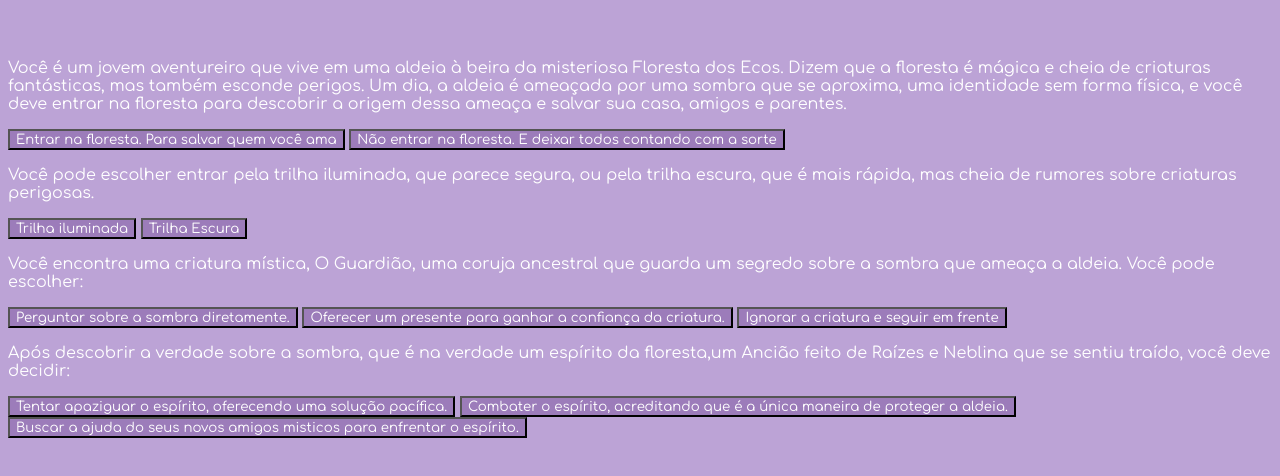
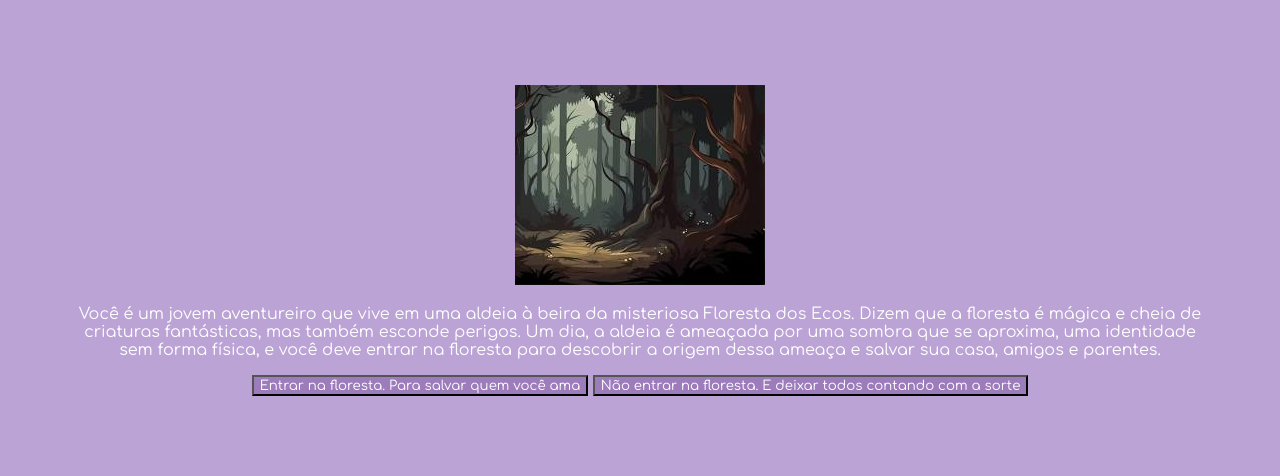
Before and after one commit to 04garcia/A-Floresta-dos-Ecos-Julia-Garcia-1mb, a plain HTML site: page index.html in a window 1280 px wide. Shown: the part 118-594 px from the top of the page. Drawn offline with Linux system fonts and the light colour scheme.

Commit message:
script pronto

```diff
--- a/index.html
+++ b/index.html
@@ -12,38 +12,40 @@
 <body>
 
     <main>
-         <div class="passo" id="0">
+         <div class="passo ativo" id="passo-0">
+             <img src="cenario-passo0.jpeg" alt="">
              <p> Você é um jovem aventureiro que vive em uma aldeia à beira da misteriosa Floresta dos Ecos. Dizem que a floresta é mágica e cheia de criaturas fantásticas, mas também esconde perigos. Um dia, a aldeia é ameaçada por uma sombra que se aproxima, uma identidade sem forma física, e você deve entrar na floresta para descobrir a origem dessa ameaça e salvar sua casa, amigos e parentes.</p>
-             <button class="btn-começo">Entrar na floresta. Para salvar quem você ama</button>
-             <button class="btn-covarde">Não entrar na floresta. E deixar todos contando com a sorte</button>
+             <button class="btn-proximo">Entrar na floresta. Para salvar quem você ama</button>
+             <button class="btn-proximo">Não entrar na floresta. E deixar todos contando com a sorte</button>
 
          </div>
 
-         <div class="passo" id="1">
+         <div class="passo" id="passo-1">
              <p> Você pode escolher entrar pela trilha iluminada, que parece segura, ou pela trilha escura, que é mais rápida, mas cheia de rumores sobre criaturas perigosas.</p>
-             <button class="btn-iluminada"> Trilha iluminada</button>
-             <button class="btn-escura"> Trilha Escura </button>
+             <button class="btn-proximo"> Trilha iluminada</button>
+             <button class="btn-proximo"> Trilha Escura </button>
 
          </div>
 
-         <div class="passo" id="2">
+         <div class="passo" id="passo-2">
              <p> Você encontra uma criatura mística, O Guardião, uma coruja ancestral que guarda um segredo sobre a sombra que ameaça a aldeia. Você pode escolher:</p>
-             <button class="btn-direta"> Perguntar sobre a sombra diretamente.</button>
-             <button class="btn-presente"> Oferecer um presente para ganhar a confiança da criatura. </button>
-             <button class="btn-ignorar"> Ignorar a criatura e seguir em frente </button>
+             <button class="btn-proximo"> Perguntar sobre a sombra diretamente.</button>
+             <button class="btn-proximo"> Oferecer um presente para ganhar a confiança da criatura. </button>
+             <button class="btn-proximo"> Ignorar a criatura e seguir em frente </button>
 
 
          </div>
 
-         <div class="passo" id="3">
+         <div class="passo" id="passo-3">
              <p> Após descobrir a verdade sobre a sombra, que é na verdade um espírito da floresta,um Ancião feito de Raízes e Neblina que se sentiu traído, você deve decidir: </p>
-             <button class="btn-paz"> Tentar apaziguar o espírito, oferecendo uma solução pacífica. </button>
-             <button class="btn-combater"> Combater o espírito, acreditando que é a única maneira de proteger a aldeia. </button>
-             <button class="btn-ajuda"> Buscar a ajuda do seus novos amigos misticos para enfrentar o espírito. </button>
+             <button class="btn-proximo"> Tentar apaziguar o espírito, oferecendo uma solução pacífica. </button>
+             <button class="btn-proximo"> Combater o espírito, acreditando que é a única maneira de proteger a aldeia. </button>
+             <button class="btn-proximo"> Buscar a ajuda do seus novos amigos misticos para enfrentar o espírito. </button>
 
          </div>
 
     </main>
+    <script src="script.js"></script>
 
 </body>
 </html>
--- a/script.js
+++ b/script.js
@@ -0,0 +1,11 @@
+const avanca = document.querySelectorAll('.btn-proximo');
+
+avanca.forEach(button => {
+    button.addEventListener('click', function(){
+        const atual = document.querySelector('.ativo');
+        const proximoPasso = 'passo-' + this.getAttribute('data-proximo');
+
+        atual.classList.remove('ativo');
+        document.getElementById(proximoPasso).classList.add('ativo');
+    })
+})
--- a/style.css
+++ b/style.css
@@ -15,3 +15,20 @@ button {
     font-family: "Comfortaa", sans-serif;
 
 }
+
+.passo {
+    display: none;
+}
+
+.passo.ativo {
+    display: block;
+}
+
+main {
+    text-align: center;
+    max-width: 90%;
+}
+
+img {
+    max-width: 200%;
+}
```
Also changed, not shown: cenario-passo0.jpeg (added).
